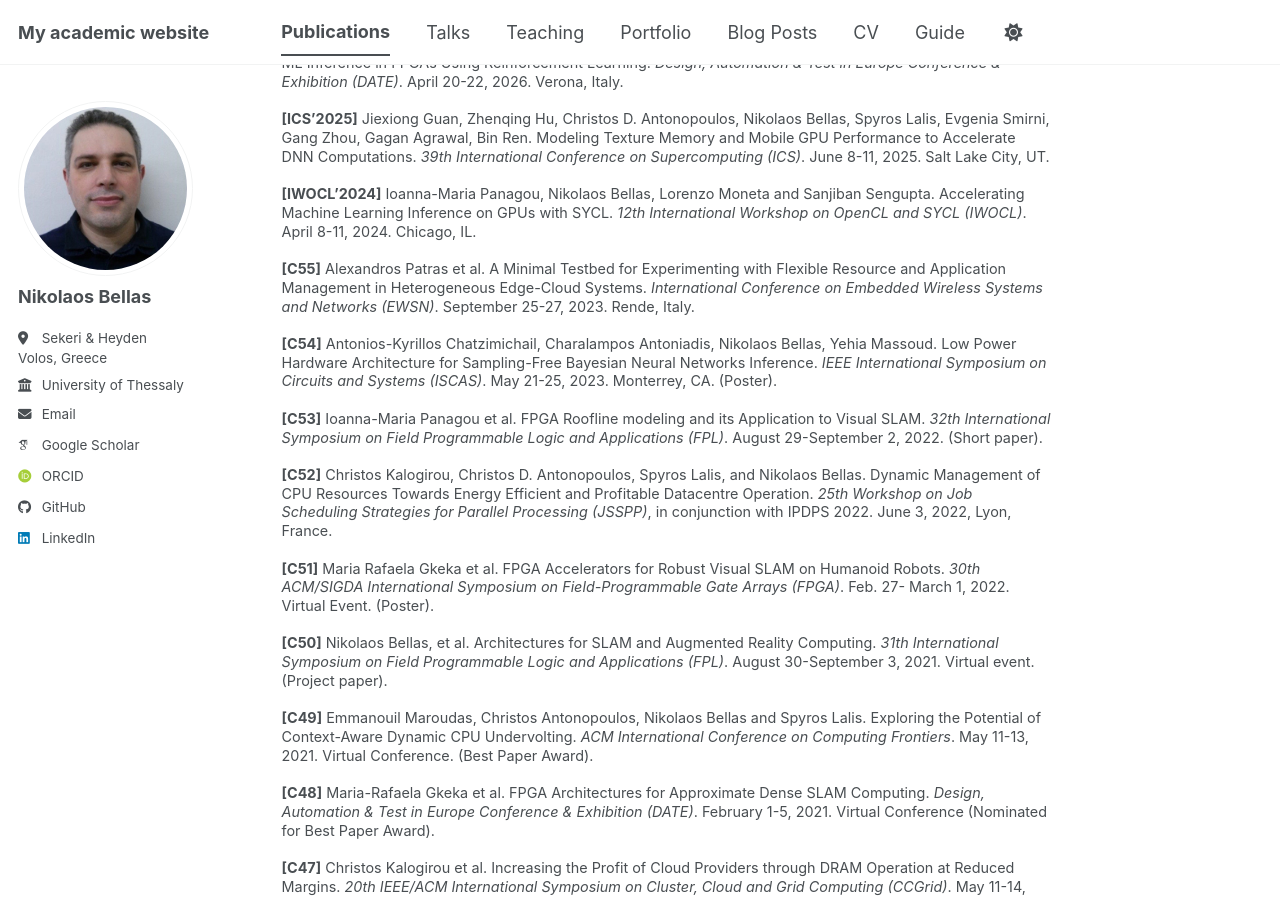
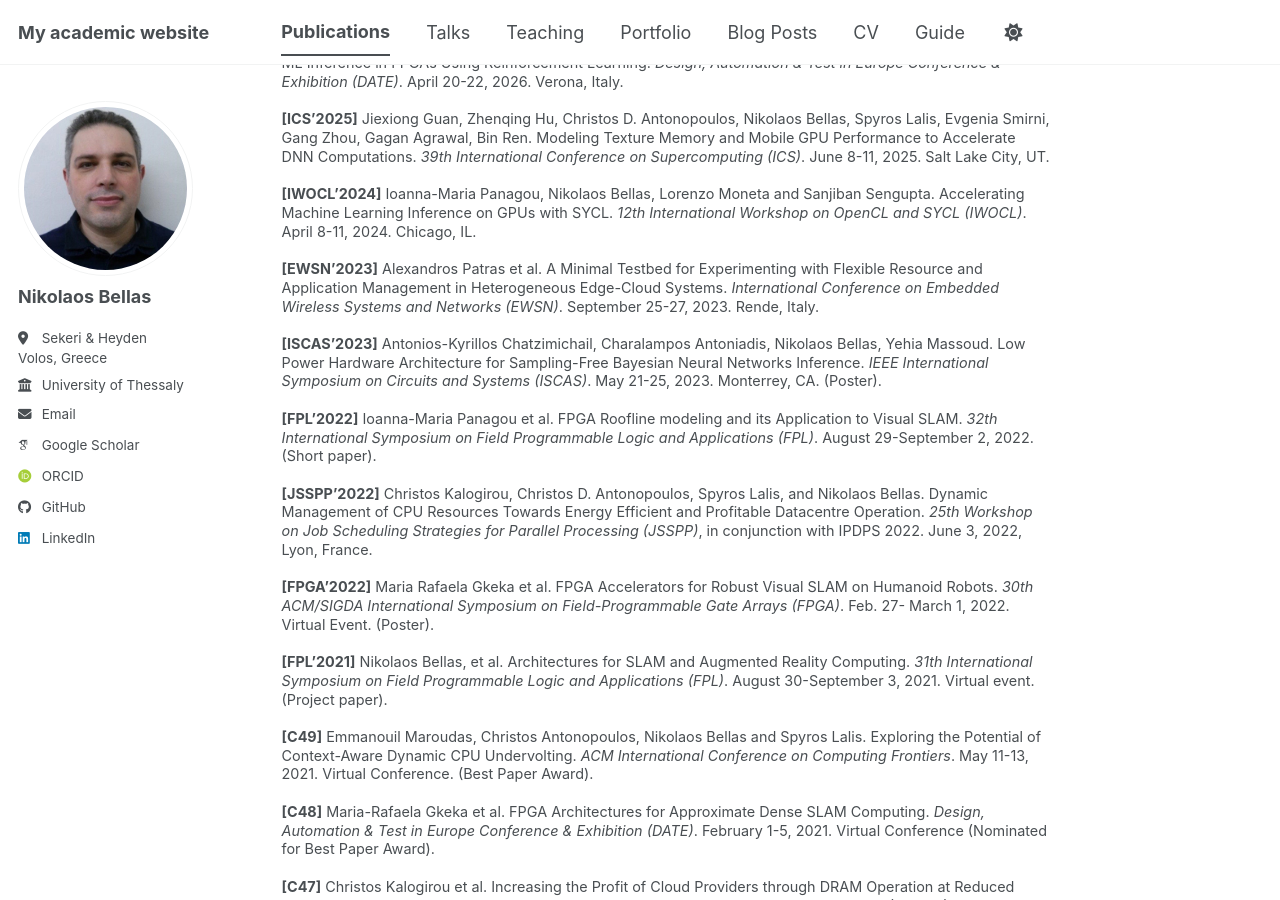
Before and after one commit to nbellas/nbellas.github.io, a Jekyll site: the page built from _publications/publications.md, in a window 1280 px wide and 900 px high, scrolled down 1532 px. Built offline with Jekyll 4.4.1, drawn with Linux system fonts in a browser that asks for light colours; some web fonts are replaced; a script bundle is joined from its source files by our own code; library files that are not in the unit come from our copies.

Commit message:
Update publications.md

```diff
--- a/_publications/publications.md
+++ b/_publications/publications.md
@@ -54,17 +54,17 @@ Dynamic Undervolting to Improve Energy Efficiency on Multicore x86 CPUs. *IEEE T
 
 **[IWOCL'2024]** Ioanna-Maria Panagou, Nikolaos Bellas, Lorenzo Moneta and Sanjiban Sengupta. Accelerating Machine Learning Inference on GPUs with SYCL. *12th International Workshop on OpenCL and SYCL (IWOCL)*. April 8-11, 2024. Chicago, IL.
 
-**[C55]** Alexandros Patras et al. A Minimal Testbed for Experimenting with Flexible Resource and Application Management in Heterogeneous Edge-Cloud Systems. *International Conference on Embedded Wireless Systems and Networks (EWSN)*. September 25-27, 2023. Rende, Italy.
+**[EWSN'2023]** Alexandros Patras et al. A Minimal Testbed for Experimenting with Flexible Resource and Application Management in Heterogeneous Edge-Cloud Systems. *International Conference on Embedded Wireless Systems and Networks (EWSN)*. September 25-27, 2023. Rende, Italy.
 
-**[C54]** Antonios-Kyrillos Chatzimichail, Charalampos Antoniadis, Nikolaos Bellas, Yehia Massoud. Low Power Hardware Architecture for Sampling-Free Bayesian Neural Networks Inference. *IEEE International Symposium on Circuits and Systems (ISCAS)*. May 21-25, 2023. Monterrey, CA. (Poster).
+**[ISCAS'2023]** Antonios-Kyrillos Chatzimichail, Charalampos Antoniadis, Nikolaos Bellas, Yehia Massoud. Low Power Hardware Architecture for Sampling-Free Bayesian Neural Networks Inference. *IEEE International Symposium on Circuits and Systems (ISCAS)*. May 21-25, 2023. Monterrey, CA. (Poster).
 
-**[C53]** Ioanna-Maria Panagou et al. FPGA Roofline modeling and its Application to Visual SLAM. *32th International Symposium on Field Programmable Logic and Applications (FPL)*. August 29-September 2, 2022. (Short paper).
+**[FPL'2022]** Ioanna-Maria Panagou et al. FPGA Roofline modeling and its Application to Visual SLAM. *32th International Symposium on Field Programmable Logic and Applications (FPL)*. August 29-September 2, 2022. (Short paper).
 
-**[C52]** Christos Kalogirou, Christos D. Antonopoulos, Spyros Lalis, and Nikolaos Bellas. Dynamic Management of CPU Resources Towards Energy Efficient and Profitable Datacentre Operation. *25th Workshop on Job Scheduling Strategies for Parallel Processing (JSSPP)*, in conjunction with IPDPS 2022. June 3, 2022, Lyon, France.
+**[JSSPP'2022]** Christos Kalogirou, Christos D. Antonopoulos, Spyros Lalis, and Nikolaos Bellas. Dynamic Management of CPU Resources Towards Energy Efficient and Profitable Datacentre Operation. *25th Workshop on Job Scheduling Strategies for Parallel Processing (JSSPP)*, in conjunction with IPDPS 2022. June 3, 2022, Lyon, France.
 
-**[C51]** Maria Rafaela Gkeka et al. FPGA Accelerators for Robust Visual SLAM on Humanoid Robots. *30th ACM/SIGDA International Symposium on Field-Programmable Gate Arrays (FPGA)*. Feb. 27- March 1, 2022. Virtual Event. (Poster).
+**[FPGA'2022]** Maria Rafaela Gkeka et al. FPGA Accelerators for Robust Visual SLAM on Humanoid Robots. *30th ACM/SIGDA International Symposium on Field-Programmable Gate Arrays (FPGA)*. Feb. 27- March 1, 2022. Virtual Event. (Poster).
 
-**[C50]** Nikolaos Bellas, et al. Architectures for SLAM and Augmented Reality Computing. *31th International Symposium on Field Programmable Logic and Applications (FPL)*. August 30-September 3, 2021. Virtual event. (Project paper).
+**[FPL'2021]** Nikolaos Bellas, et al. Architectures for SLAM and Augmented Reality Computing. *31th International Symposium on Field Programmable Logic and Applications (FPL)*. August 30-September 3, 2021. Virtual event. (Project paper).
 
 **[C49]** Emmanouil Maroudas, Christos Antonopoulos, Nikolaos Bellas and Spyros Lalis. Exploring the Potential of Context-Aware Dynamic CPU Undervolting. *ACM International Conference on Computing Frontiers*. May 11-13, 2021. Virtual Conference. (Best Paper Award).
 
```
